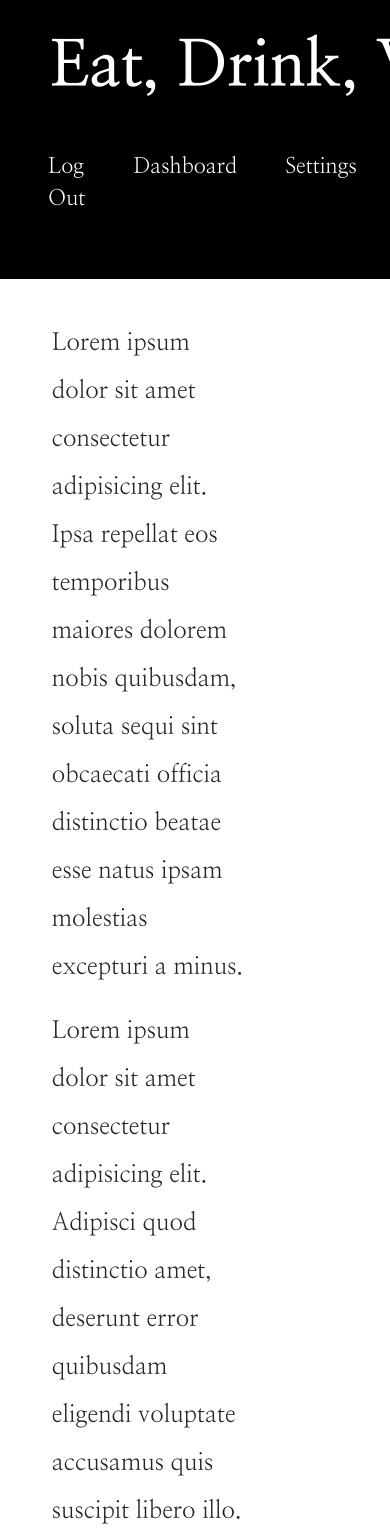
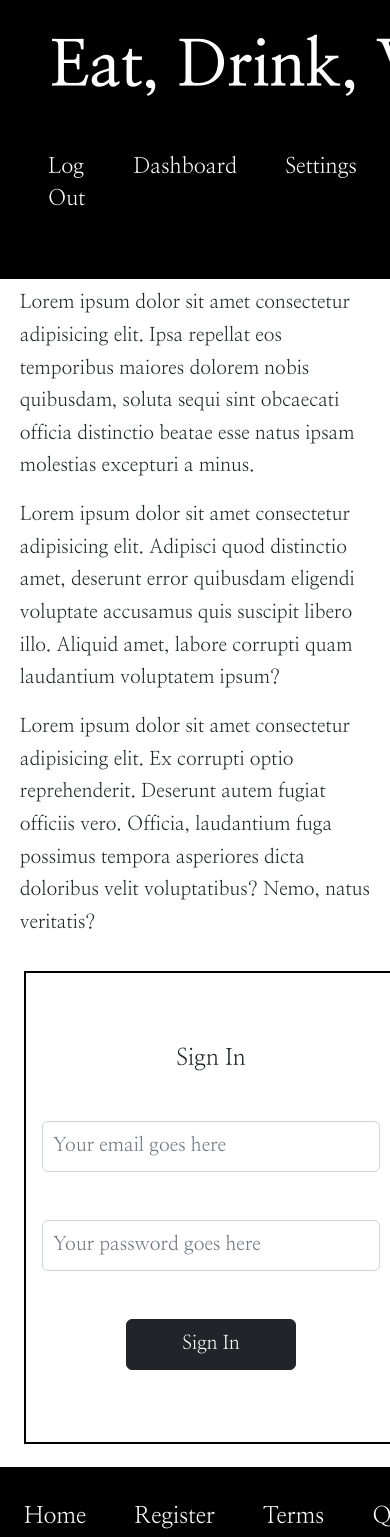
Before and after one commit to bluedragonscales/events-bulletin-app, a Vue app in the folder front-end/: page / in a window 390 px wide. Shown: the top 1537 px of the page. Built offline with nearby package versions, Linux system fonts and the light colour scheme.

Commit message:
fixing media queries

```diff
--- a/front-end/src/components/header-footer/AppHeader.vue
+++ b/front-end/src/components/header-footer/AppHeader.vue
@@ -40,6 +40,15 @@
         background-color: black;
     }
 
+    @media screen and (max-width: 971) {
+        .nav-container {
+            display: flex;
+            flex-direction: column;
+            justify-content: space-around;
+            align-items: center;
+        }
+    }
+
     li span {
         cursor: pointer;
     }
--- a/front-end/src/components/main/AppHome.vue
+++ b/front-end/src/components/main/AppHome.vue
@@ -1,9 +1,9 @@
 <template>
     <!-- MAIN HOME COMPONENT -->
 
-    <div class="home-container row">
+    <div class="home-container row d-flex align-items-center">
         <!-- Essay about the site. -->
-        <div class="col-7 about">
+        <div class="col-lg-7 col-sm-12 about">
             <p>Lorem ipsum dolor sit amet consectetur adipisicing elit. Ipsa repellat eos temporibus maiores dolorem nobis quibusdam, soluta sequi sint obcaecati officia distinctio beatae esse natus ipsam molestias excepturi a minus.</p>
 
             <p>Lorem ipsum dolor sit amet consectetur adipisicing elit. Adipisci quod distinctio amet, deserunt error quibusdam eligendi voluptate accusamus quis suscipit libero illo. Aliquid amet, labore corrupti quam laudantium voluptatem ipsum?</p>
@@ -12,7 +12,7 @@
         </div>
 
         <!-- The sign in box at the right side. -->
-        <div class="col-4 sign-in">
+        <div class="col-lg-4 col-sm-12 sign-in">
             <sign-in></sign-in>
         </div>
     </div>
@@ -41,20 +41,16 @@
         margin: 2%;
     }
 
-    .about {
-        margin: 2rem;
-    }
-
     .sign-in {
-        margin: 2rem;
+        margin: 1rem;
         border: 2px solid black;
-        padding: 4rem 1rem;
+        padding: 4.5rem 1rem;
     }
 
     .about p {
-        font-size: 1.5rem;
+        font-size: 1.2rem;
         font-weight: 300;
-        line-height: 2;
+        line-height: 1.7;
     }
 
 </style>
--- a/front-end/src/components/main/TermsOfUse.vue
+++ b/front-end/src/components/main/TermsOfUse.vue
@@ -238,7 +238,7 @@
     }
 
     p {
-        font-size: 1.5rem;
+        font-size: 1.3rem;
     }
 
     h3 {
```
